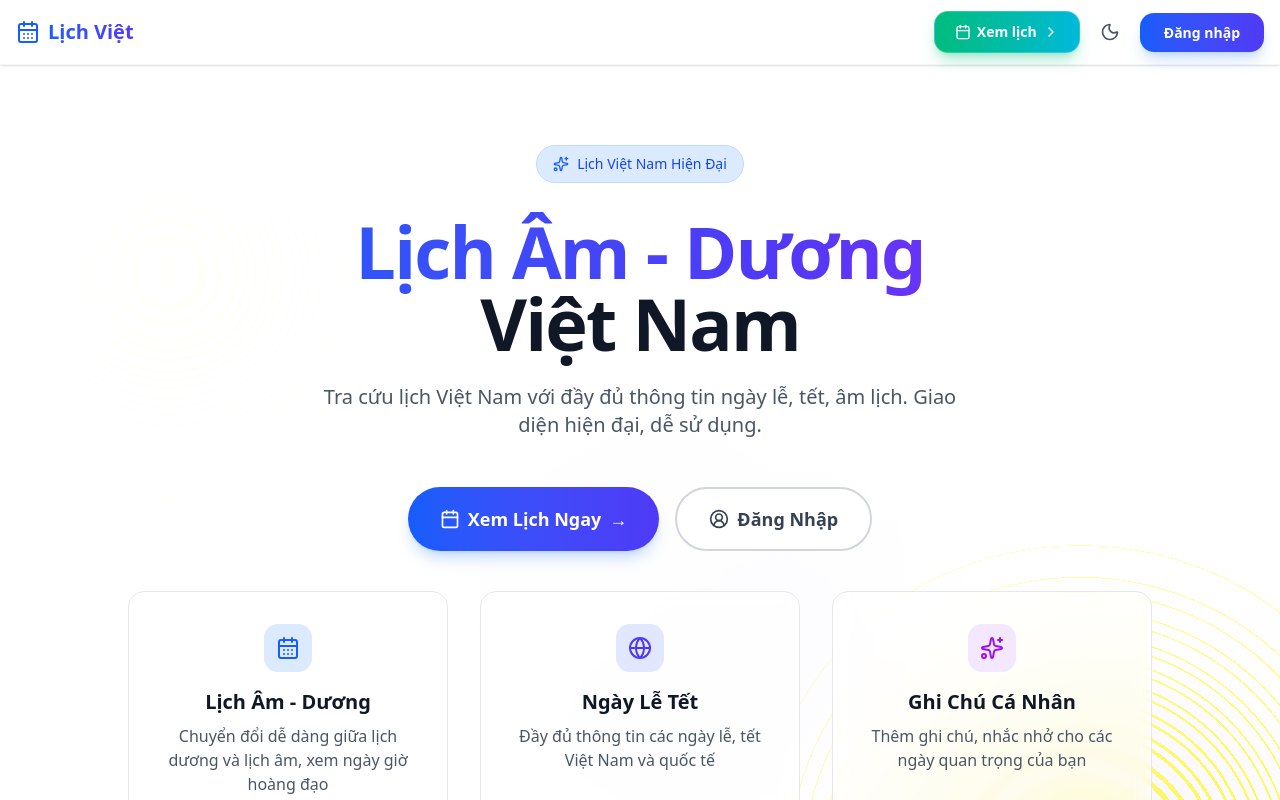
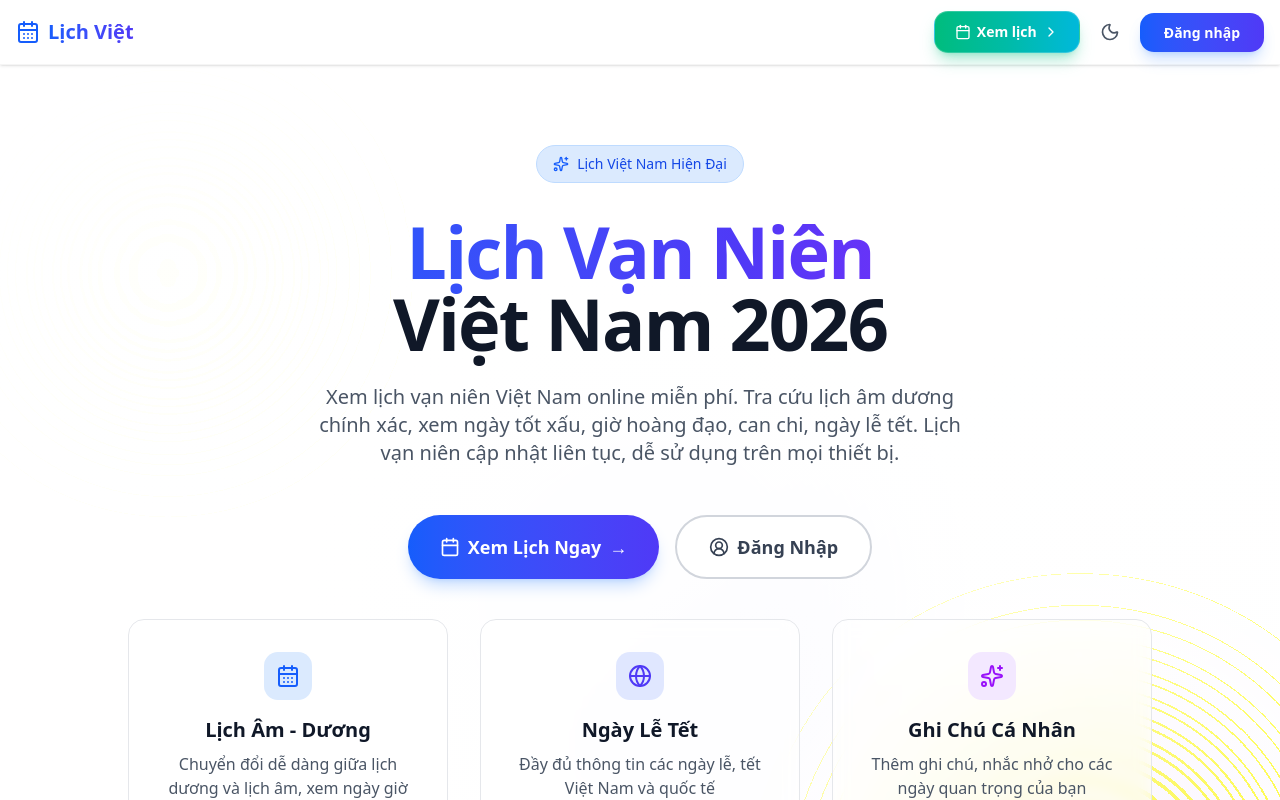
Before and after one commit to smart-life-assistant/calendar, a Next.js app: page / in a window 1280 px wide. Shown: the top 800 px of the page. Built offline with nearby package versions, Linux system fonts and the light colour scheme; no server answers.

Commit message:
chrone: update CEO

```diff
--- a/src/app/calendar/page.tsx
+++ b/src/app/calendar/page.tsx
@@ -2,22 +2,28 @@ import CalendarPageWrapper from "@/components/custom/calendar/CalendarPageWrappe
 import type { Metadata } from "next";
 
 export const metadata: Metadata = {
-  title: "Xem Lịch Âm Dương - Lịch Vạn Niên Việt Nam",
+  title: "Xem Lịch Vạn Niên 2026 - Tra Cứu Âm Dương Lịch Việt Nam Online",
   description:
-    "Xem lịch âm dương Việt Nam, tra cứu lịch vạn niên, can chi, ngày tốt xấu, ngày lễ tết Việt Nam. Công cụ xem lịch online chính xác và dễ sử dụng nhất.",
+    "Xem lịch vạn niên Việt Nam 2026 online miễn phí. Tra cứu lịch âm dương chính xác, xem ngày tốt xấu theo âm lịch, can chi, giờ hoàng đạo, ngày lễ tết Việt Nam. Công cụ xem lịch vạn niên online chính xác nhất, cập nhật liên tục.",
   keywords: [
+    "xem lịch vạn niên",
+    "lịch vạn niên 2026",
+    "lịch vạn niên việt nam",
+    "tra cứu lịch vạn niên",
     "xem lịch âm",
     "lịch âm dương",
-    "lịch vạn niên",
+    "âm dương lịch",
     "can chi",
     "ngày tốt xấu",
+    "giờ hoàng đạo",
     "xem lịch online",
     "lịch việt nam",
+    "lịch vạn sự",
   ],
   openGraph: {
-    title: "Xem Lịch Âm Dương - Lịch Vạn Niên Việt Nam",
+    title: "Xem Lịch Vạn Niên 2026 - Tra Cứu Âm Dương Lịch Việt Nam Online",
     description:
-      "Xem lịch âm dương Việt Nam, tra cứu lịch vạn niên, can chi, ngày tốt xấu, ngày lễ tết Việt Nam.",
+      "Xem lịch vạn niên Việt Nam 2026 online miễn phí. Tra cứu lịch âm dương, can chi, ngày tốt xấu, giờ hoàng đạo, ngày lễ tết.",
     url: "/calendar",
   },
 };
--- a/src/app/layout.tsx
+++ b/src/app/layout.tsx
@@ -19,24 +19,32 @@ const geistMono = Geist_Mono({
 
 export const metadata: Metadata = {
   title: {
-    default: "Lịch Việt Nam - Tra Cứu Âm Dương Lịch, Ngày Lễ Tết Việt Nam",
-    template: "%s | Lịch Việt Nam",
+    default: "Lịch Vạn Niên - Xem Lịch Âm Dương Việt Nam Online 2026",
+    template: "%s | Lịch Vạn Niên Việt Nam",
   },
   description:
-    "Lịch Việt Nam online - Tra cứu lịch âm dương, lịch vạn niên, ngày lễ tết Việt Nam, ngày tốt xấu, can chi. Ứng dụng lịch Việt hiện đại, miễn phí, dễ sử dụng trên mọi thiết bị.",
+    "Xem lịch vạn niên Việt Nam 2026 - Tra cứu lịch âm dương chính xác, xem ngày tốt xấu, ngày lễ tết, can chi, giờ hoàng đạo. Lịch vạn niên online miễn phí, cập nhật liên tục, dễ sử dụng trên điện thoại và máy tính.",
   keywords: [
+    "lịch vạn niên",
+    "lịch vạn niên việt nam",
+    "xem lịch vạn niên",
+    "lịch vạn niên 2026",
+    "lịch âm dương",
     "lịch việt nam",
     "lịch âm",
     "lịch dương",
-    "lịch vạn niên",
-    "âm dương lịch",
+    "tra cứu lịch vạn niên",
+    "xem lịch âm",
+    "ngày tốt xấu",
     "ngày lễ việt nam",
     "ngày tết việt nam",
     "can chi",
-    "xem lịch âm",
-    "tra cứu lịch",
+    "giờ hoàng đạo",
+    "xem ngày",
     "lịch việt online",
-    "lịch việt nam 2026",
+    "âm lịch việt nam",
+    "dương lịch âm lịch",
+    "lịch vạn sự",
   ],
   authors: [{ name: "Lịch Việt Nam" }],
   creator: "Lịch Việt Nam",
@@ -54,16 +62,16 @@ export const metadata: Metadata = {
     type: "website",
     locale: "vi_VN",
     url: "/",
-    title: "Lịch Việt Nam - Tra Cứu Âm Dương Lịch, Ngày Lễ Tết Việt Nam",
+    title: "Lịch Vạn Niên Việt Nam 2026 - Xem Lịch Âm Dương Online",
     description:
-      "Lịch Việt Nam online - Tra cứu lịch âm dương, lịch vạn niên, ngày lễ tết Việt Nam, ngày tốt xấu, can chi. Ứng dụng lịch Việt hiện đại, miễn phí, dễ sử dụng.",
-    siteName: "Lịch Việt Nam",
+      "Xem lịch vạn niên Việt Nam 2026 online miễn phí. Tra cứu lịch âm dương chính xác, xem ngày tốt xấu, giờ hoàng đạo, can chi, ngày lễ tết Việt Nam. Cập nhật liên tục.",
+    siteName: "Lịch Vạn Niên Việt Nam",
   },
   twitter: {
     card: "summary_large_image",
-    title: "Lịch Việt Nam - Tra Cứu Âm Dương Lịch, Ngày Lễ Tết Việt Nam",
+    title: "Lịch Vạn Niên Việt Nam 2026 - Xem Lịch Âm Dương Online",
     description:
-      "Lịch Việt Nam online - Tra cứu lịch âm dương, lịch vạn niên, ngày lễ tết Việt Nam, can chi. Miễn phí và dễ sử dụng.",
+      "Xem lịch vạn niên Việt Nam online miễn phí. Tra cứu lịch âm dương, ngày tốt xấu, can chi, ngày lễ tết. Chính xác và dễ sử dụng.",
   },
   robots: {
     index: true,
@@ -77,9 +85,16 @@ export const metadata: Metadata = {
     },
   },
   verification: {
-    // Thêm mã xác minh Google Search Console và Bing Webmaster Tools khi có
-    // google: 'your-google-verification-code',
-    // bing: 'your-bing-verification-code',
+    // TODO: Thay bằng mã xác minh thật từ Google Search Console
+    // Bước 1: Vào https://search.google.com/search-console
+    // Bước 2: Add property: https://calendar-eight-beige.vercel.app
+    // Bước 3: Chọn phương thức "HTML tag"
+    // Bước 4: Copy mã từ content="xxxxx" và paste vào dưới đây
+    // Bước 5: Commit, push, deploy
+    // Bước 6: Click "Verify" trên Search Console
+    google: "jThwvj02giCRVOyG3wTsmZhnJUfIBNmNoDF8fdCxA3w",
+    // Bing Webmaster Tools (optional): https://www.bing.com/webmasters
+    // bing: 'PASTE_YOUR_BING_VERIFICATION_CODE_HERE',
   },
 };
 
@@ -88,8 +103,67 @@ export default function RootLayout({
 }: Readonly<{
   children: React.ReactNode;
 }>) {
+  const baseUrl = process.env.NEXT_PUBLIC_BASE_URL || "http://localhost:3000";
+
+  // Organization Structured Data for rich search results
+  const organizationData = {
+    "@context": "https://schema.org",
+    "@type": "Organization",
+    name: "Lịch Vạn Niên Việt Nam",
+    alternateName: ["Lịch Việt Nam", "Lịch Âm Dương Việt Nam"],
+    url: baseUrl,
+    logo: `${baseUrl}/logo.png`,
+    description:
+      "Xem lịch vạn niên Việt Nam 2026 online miễn phí. Tra cứu lịch âm dương chính xác, ngày tốt xấu, can chi, giờ hoàng đạo, ngày lễ tết.",
+    sameAs: [
+      // Add your social media links here when available
+      // "https://facebook.com/your-page",
+      // "https://twitter.com/your-account",
+    ],
+    contactPoint: {
+      "@type": "ContactPoint",
+      contactType: "Customer Service",
+      availableLanguage: ["vi", "Vietnamese"],
+    },
+  };
+
+  // Website Structured Data with SearchAction
+  const websiteData = {
+    "@context": "https://schema.org",
+    "@type": "WebSite",
+    name: "Lịch Vạn Niên Việt Nam",
+    url: baseUrl,
+    description:
+      "Xem lịch vạn niên Việt Nam 2026 - Tra cứu lịch âm dương, ngày tốt xấu, can chi, giờ hoàng đạo, ngày lễ tết online miễn phí.",
+    inLanguage: "vi-VN",
+    potentialAction: {
+      "@type": "SearchAction",
+      target: {
+        "@type": "EntryPoint",
+        urlTemplate: `${baseUrl}/calendar?date={search_term_string}`,
+      },
+      "query-input": "required name=search_term_string",
+    },
+  };
+
   return (
     <html lang="vi" suppressHydrationWarning>
+      <head>
+        {/* Organization Structured Data */}
+        <script
+          type="application/ld+json"
+          dangerouslySetInnerHTML={{
+            __html: JSON.stringify(organizationData),
+          }}
+        />
+        {/* Website Structured Data with SearchAction */}
+        <script
+          type="application/ld+json"
+          dangerouslySetInnerHTML={{
+            __html: JSON.stringify(websiteData),
+          }}
+        />
+      </head>
       <body
         className={`${geistSans.variable} ${geistMono.variable} antialiased min-h-screen flex flex-col`}
       >
--- a/src/app/page.tsx
+++ b/src/app/page.tsx
@@ -65,32 +65,44 @@ export default function HomePage() {
   const structuredData = {
     "@context": "https://schema.org",
     "@type": "WebApplication",
-    name: "Lịch Việt Nam",
+    name: "Lịch Vạn Niên Việt Nam",
+    alternateName: ["Lịch Âm Dương Việt Nam", "Lịch Việt", "Xem Lịch Vạn Niên"],
     applicationCategory: "LifestyleApplication",
     operatingSystem: "Web Browser",
     offers: {
       "@type": "Offer",
       price: "0",
       priceCurrency: "VND",
+      availability: "https://schema.org/InStock",
     },
     aggregateRating: {
       "@type": "AggregateRating",
       ratingValue: "4.8",
       ratingCount: "10000",
+      bestRating: "5",
+      worstRating: "1",
     },
     description:
-      "Lịch Việt Nam online - Tra cứu lịch âm dương, lịch vạn niên, ngày lễ tết Việt Nam, ngày tốt xấu, can chi. Ứng dụng lịch Việt hiện đại, miễn phí.",
+      "Xem lịch vạn niên Việt Nam 2026 online miễn phí. Tra cứu lịch âm dương chính xác, xem ngày tốt xấu, ngày lễ tết Việt Nam, can chi, giờ hoàng đạo. Lịch vạn niên online cập nhật liên tục, dễ sử dụng trên mọi thiết bị.",
     image: "/og-image.png",
     url: typeof window !== "undefined" ? window.location.origin : "",
     inLanguage: "vi-VN",
     featureList: [
-      "Tra cứu lịch âm dương",
-      "Xem lịch vạn niên",
-      "Ngày lễ tết Việt Nam",
+      "Xem lịch vạn niên Việt Nam online",
+      "Tra cứu lịch âm dương chính xác",
+      "Xem ngày tốt xấu theo âm lịch",
+      "Ngày lễ tết Việt Nam đầy đủ",
       "Can chi ngày tháng năm",
-      "Giao diện hiện đại",
+      "Giờ hoàng đạo hàng ngày",
+      "Chuyển đổi âm dương lịch nhanh",
+      "Lịch vạn sự tích hợp",
+      "Giao diện thân thiện, hiện đại",
       "Responsive mọi thiết bị",
+      "Miễn phí 100%",
+      "Cập nhật liên tục",
     ],
+    keywords:
+      "lịch vạn niên, lịch vạn niên việt nam, xem lịch âm dương, tra cứu lịch vạn niên, ngày tốt xấu, can chi, giờ hoàng đạo, lịch việt nam online",
   };
 
   return (
@@ -182,10 +194,12 @@ export default function HomePage() {
               }}
               style={{ backgroundSize: "200% 200%" }}
             >
-              Lịch Âm - Dương
+              Lịch Vạn Niên
             </motion.span>
             <br />
-            <span className="text-gray-900 dark:text-gray-100">Việt Nam</span>
+            <span className="text-gray-900 dark:text-gray-100">
+              Việt Nam 2026
+            </span>
           </motion.h1>
 
           {/* Description - Dark Mode Text */}
@@ -193,8 +207,9 @@ export default function HomePage() {
             className="text-xl text-gray-600 dark:text-gray-400 mb-12 max-w-2xl mx-auto"
             variants={itemVariants}
           >
-            Tra cứu lịch Việt Nam với đầy đủ thông tin ngày lễ, tết, âm lịch.
-            Giao diện hiện đại, dễ sử dụng.
+            Xem lịch vạn niên Việt Nam online miễn phí. Tra cứu lịch âm dương
+            chính xác, xem ngày tốt xấu, giờ hoàng đạo, can chi, ngày lễ tết.
+            Lịch vạn niên cập nhật liên tục, dễ sử dụng trên mọi thiết bị.
           </motion.p>
 
           {/* CTA Buttons */}
@@ -271,9 +286,9 @@ export default function HomePage() {
                 >
                   <feature.icon className="h-6 w-6" />
                 </motion.div>
-                <h3 className="text-xl font-bold mb-2 text-gray-900 dark:text-gray-100">
+                <h2 className="text-xl font-bold mb-2 text-gray-900 dark:text-gray-100">
                   {feature.title}
-                </h3>
+                </h2>
                 <p className="text-gray-600 dark:text-gray-400">
                   {feature.description}
                 </p>
--- a/src/app/sitemap.ts
+++ b/src/app/sitemap.ts
@@ -3,7 +3,7 @@ import { MetadataRoute } from "next";
 export default function sitemap(): MetadataRoute.Sitemap {
   const baseUrl = process.env.NEXT_PUBLIC_BASE_URL || "http://localhost:3000";
 
-  // Static routes
+  // Static routes - Important pages for sitelinks
   const routes = [
     {
       url: baseUrl,
@@ -17,6 +17,12 @@ export default function sitemap(): MetadataRoute.Sitemap {
       changeFrequency: "daily" as const,
       priority: 0.9,
     },
+    {
+      url: `${baseUrl}/login`,
+      lastModified: new Date(),
+      changeFrequency: "monthly" as const,
+      priority: 0.7,
+    },
   ];
 
   return routes;
```
Also changed, not shown: public/robots.txt.
